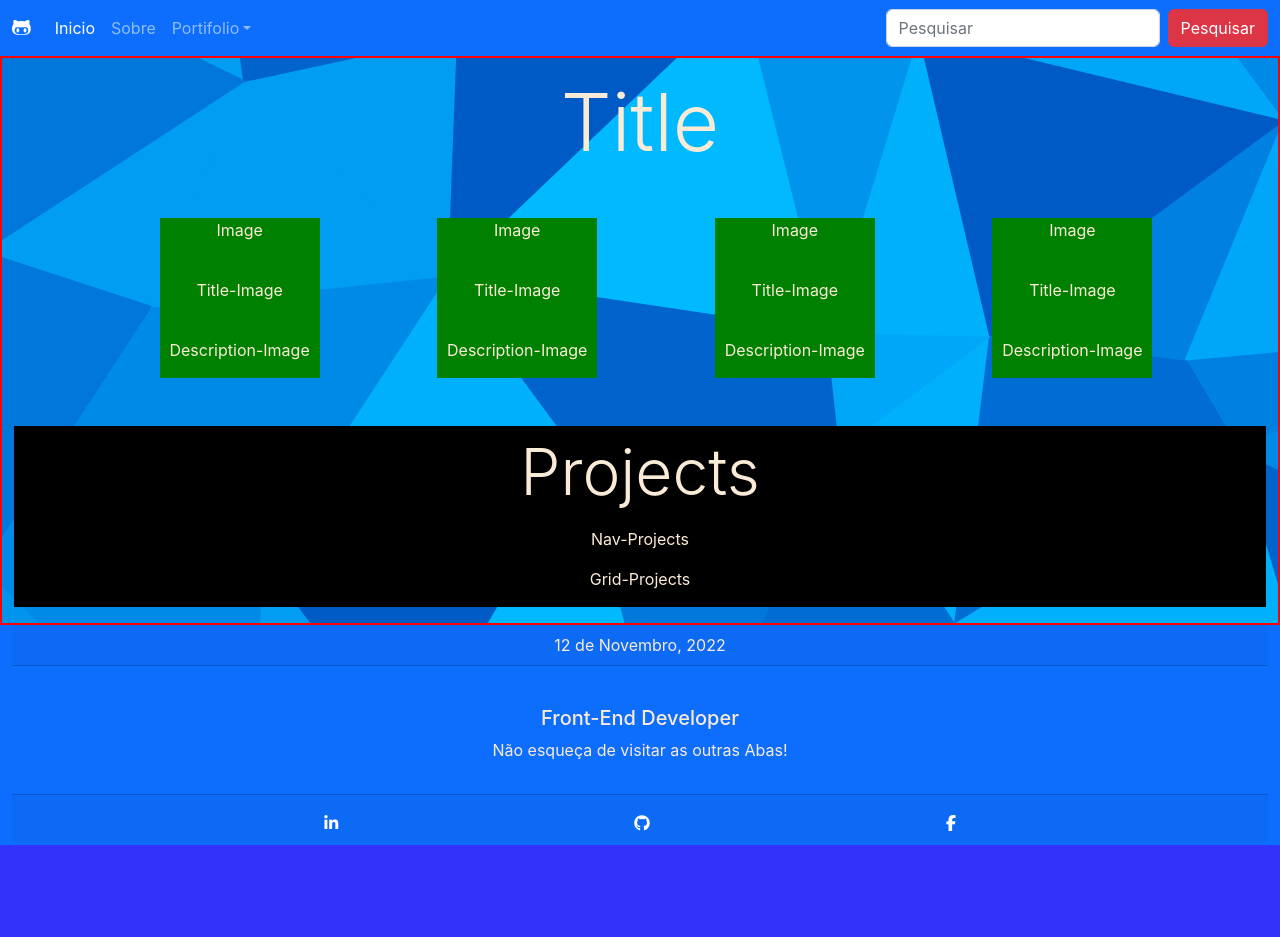
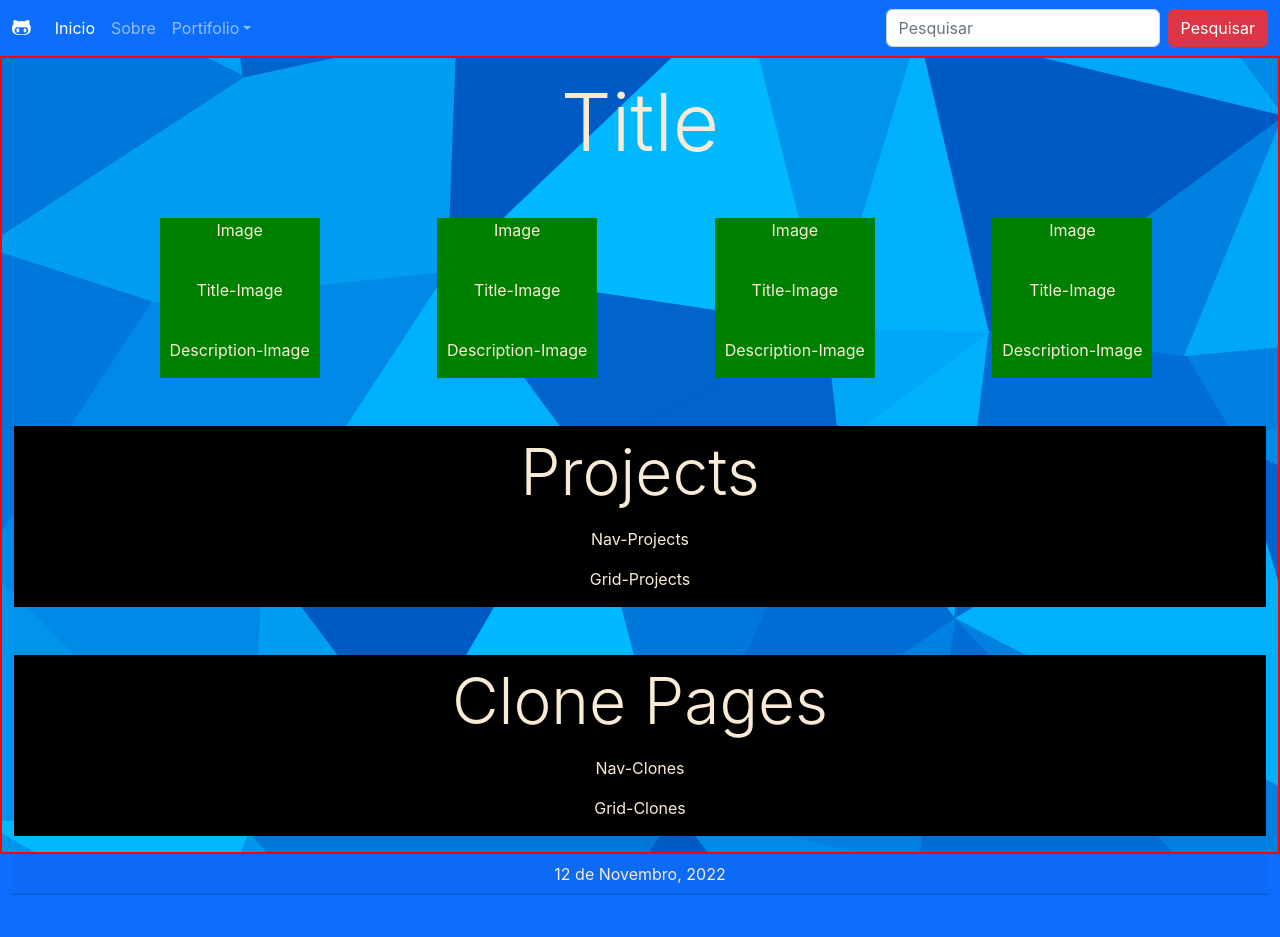
Before and after one commit to CamiloCCarvalho/learning-spa, a React (Create React App) app: page /portifolio in a window 1280 px wide. Shown: the top 937 px of the page. Before the commit the page ends 845 px from the top, so only its background shows below. Built offline with nearby package versions, Linux system fonts and the light colour scheme.

Commit message:
Commit Att

```diff
--- a/src/components/fullPort/index.js
+++ b/src/components/fullPort/index.js
@@ -1,6 +1,8 @@
 import {React, Fragment} from 'react'
 import {PortHeader} from './portHeader'
 import {PersonalProjects} from './personalProjects'
+import {PersonalClones} from './personalClones'
+
 import './fullPort.css'
 
 export const FullPort = () => {
@@ -11,6 +13,7 @@ export const FullPort = () => {
             <div className="container-fluid portBox">
                 <PortHeader/>
                 <PersonalProjects/>
+                <PersonalClones/>
             </div>
         </Fragment>
     )
--- /dev/null
+++ b/src/components/fullPort/personalClones/index.js
@@ -0,0 +1,19 @@
+import {React, Fragment} from 'react'
+import './personalClones.css'
+
+
+export const PersonalClones = () => {
+
+
+    return (
+        <Fragment>
+            <div className="container-fluid mt-5 personalClonesBox">
+                <h2 className="display-3 text-center pt-2">Clone Pages</h2>
+                <div>
+                    <p className="text-center mt-3">Nav-Clones</p>
+                    <p className="text-center mt-3 pb-3">Grid-Clones</p>
+                </div>
+            </div>
+        </Fragment>
+    )
+}
--- /dev/null
+++ b/src/components/fullPort/personalClones/personalClones.css
@@ -0,0 +1,3 @@
+.personalClonesBox {
+    background: black;
+}
```
